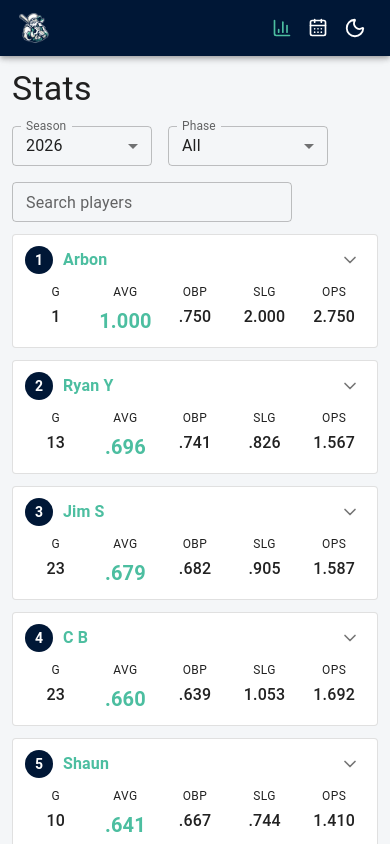
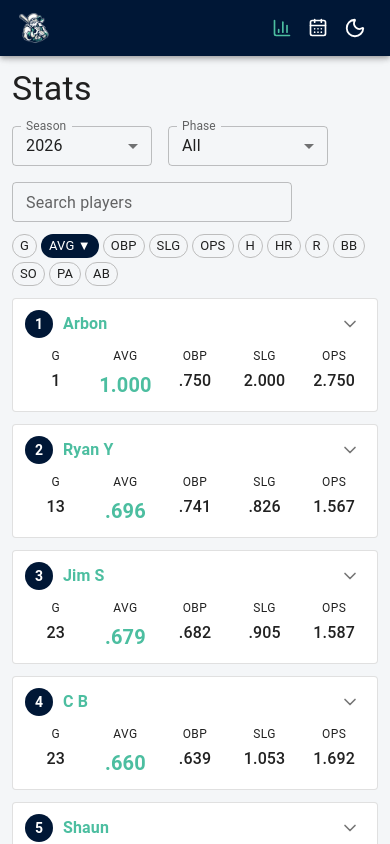
Before and after one commit to ZedLove/trappers-stats, a React (Vite) app: page / in a window 390 px wide. Shown: the top 844 px of the page. Built offline with nearby package versions, Linux system fonts and the light colour scheme.

Commit message:
feat: sortable mobile stat cards and sticky player column

```diff
--- a/src/site/components/StatsCards.tsx
+++ b/src/site/components/StatsCards.tsx
@@ -1,5 +1,5 @@
-import { useState } from 'react';
-import { Box, IconButton, Link as MuiLink, Paper, Typography } from '@mui/material';
+import { useMemo, useState } from 'react';
+import { Box, Chip, IconButton, Link as MuiLink, Paper, Typography } from '@mui/material';
 import { ChevronDown, ChevronUp } from 'lucide-react';
 import { Link as RouterLink } from 'react-router-dom';
 import { formatRate, type DerivedStats } from '../../shared/stats';
@@ -12,6 +12,53 @@ export type PlayerStatRow = { playerId: string; name: string } & DerivedStats;
 export interface StatsCardsProps {
   /** Rows in the AVG-desc leaderboard order; each card is ranked by index. */
   rows: PlayerStatRow[];
+}
+
+type SortField =
+  | 'g'
+  | 'pa'
+  | 'ab'
+  | 'r'
+  | 'h'
+  | 'singles'
+  | 'doubles'
+  | 'triples'
+  | 'hr'
+  | 'bb'
+  | 'sf'
+  | 'k'
+  | 'avg'
+  | 'obp'
+  | 'slg'
+  | 'ops';
+
+type SortDir = 'asc' | 'desc';
+
+const SORT_CHIPS: Array<{ field: SortField; label: string }> = [
+  { field: 'g', label: 'G' },
+  { field: 'avg', label: 'AVG' },
+  { field: 'obp', label: 'OBP' },
+  { field: 'slg', label: 'SLG' },
+  { field: 'ops', label: 'OPS' },
+  { field: 'h', label: 'H' },
+  { field: 'hr', label: 'HR' },
+  { field: 'r', label: 'R' },
+  { field: 'bb', label: 'BB' },
+  { field: 'k', label: 'SO' },
+  { field: 'pa', label: 'PA' },
+  { field: 'ab', label: 'AB' },
+];
+
+function sortRows(rows: PlayerStatRow[], field: SortField, dir: SortDir): PlayerStatRow[] {
+  return [...rows].sort((a, b) => {
+    const av = (a[field] as number | null) ?? null;
+    const bv = (b[field] as number | null) ?? null;
+    // Undefined rates always sort last, regardless of direction.
+    if (av === null && bv === null) return 0;
+    if (av === null) return 1;
+    if (bv === null) return -1;
+    return dir === 'asc' ? av - bv : bv - av;
+  });
 }
 
 interface StatProps {
@@ -92,17 +139,48 @@ const DETAIL_STATS = [
 ] as const;
 
 /**
- * Phone-width leaderboard: a vertical list of compact player cards, one per
- * player in leaderboard (AVG-desc) order. Each card leads with a rank badge
- * and the player's name linking to their page, followed by a compact
+ * Phone-width leaderboard: a sort-chip row plus a vertical list of compact
+ * player cards, one per player. Tapping a chip sorts by that stat; tapping the
+ * active chip flips direction. Each card leads with a rank badge and the
+ * player's name linking to their page, followed by a compact
  * G / AVG / OBP / SLG / OPS row with AVG as the headline. A chevron button
  * expands the card into a full counting-stat grid; expanding one card collapses
  * the previously-expanded one (accordion).
  */
 export default function StatsCards({ rows }: StatsCardsProps) {
   const [expandedId, setExpandedId] = useState<string | null>(null);
+  const [sortField, setSortField] = useState<SortField>('avg');
+  const [sortDir, setSortDir] = useState<SortDir>('desc');
+
+  const sortedRows = useMemo(() => sortRows(rows, sortField, sortDir), [rows, sortField, sortDir]);
+
+  function handleSortChange(field: SortField) {
+    if (field === sortField) {
+      setSortDir((dir) => (dir === 'asc' ? 'desc' : 'asc'));
+    } else {
+      setSortField(field);
+      setSortDir('desc');
+    }
+  }
 
   return (
+    <Box sx={{ display: 'flex', flexDirection: 'column', gap: 1.5 }}>
+      <Box sx={{ display: 'flex', gap: 0.5, flexWrap: 'wrap' }}>
+        {SORT_CHIPS.map((chip) => {
+          const active = sortField === chip.field;
+          return (
+            <Chip
+              key={chip.field}
+              label={active ? `${chip.label} ${sortDir === 'asc' ? '▲' : '▼'}` : chip.label}
+              size="small"
+              color={active ? 'primary' : 'default'}
+              variant={active ? 'filled' : 'outlined'}
+              aria-pressed={active}
+              onClick={() => handleSortChange(chip.field)}
+            />
+          );
+        })}
+      </Box>
       <Box
         component="ol"
         sx={{
@@ -114,7 +192,7 @@ export default function StatsCards({ rows }: StatsCardsProps) {
           listStyle: 'none',
         }}
       >
-      {rows.map((row, index) => {
+        {sortedRows.map((row, index) => {
           const expanded = expandedId === row.playerId;
           return (
             <Paper
@@ -172,5 +250,6 @@ export default function StatsCards({ rows }: StatsCardsProps) {
           );
         })}
       </Box>
+    </Box>
   );
 }
--- a/src/site/components/StatsGrid.tsx
+++ b/src/site/components/StatsGrid.tsx
@@ -190,6 +190,7 @@ export default function StatsGrid({ rows }: StatsGridProps) {
               autoHeight
               hideFooter
               disableRowSelectionOnClick
+              disableVirtualization
               initialState={{ sorting: { sortModel: [{ field: 'avg', sort: 'desc' }] } }}
             />
           </Box>
--- a/src/theme/theme.ts
+++ b/src/theme/theme.ts
@@ -68,6 +68,20 @@ function zebraOverrides(tint: string, zebraSolid: string) {
         root: ({ theme }: { theme: Theme }) => ({
           '& .MuiDataGrid-row--striped': {
             backgroundColor: tint,
+          },
+          // Pins the first (player-name) column so it stays visible during
+          // horizontal scroll. Opaque backgrounds (paper, zebraSolid on the
+          // striped rows) keep scrolling columns from showing through beneath.
+          '& .MuiDataGrid-columnHeader[data-field="name"], & .MuiDataGrid-cell[data-field="name"]':
+            {
+              position: 'sticky',
+              left: 0,
+              zIndex: 1,
+              backgroundColor: theme.palette.background.paper,
+              borderRight: `1px solid ${theme.palette.divider}`,
+            },
+          '& .MuiDataGrid-row--striped .MuiDataGrid-cell[data-field="name"]': {
+            backgroundColor: zebraSolid,
           },
           // Vertical divider before the first column of each stat group
           // (R, BB, AVG). Applied to both header and body cells via the
```
Also changed, not shown: data/seasons/2026.json, 2 other files (tests, documents, lock files or other folders). Lines whose indentation alone changed are shown as unchanged.
